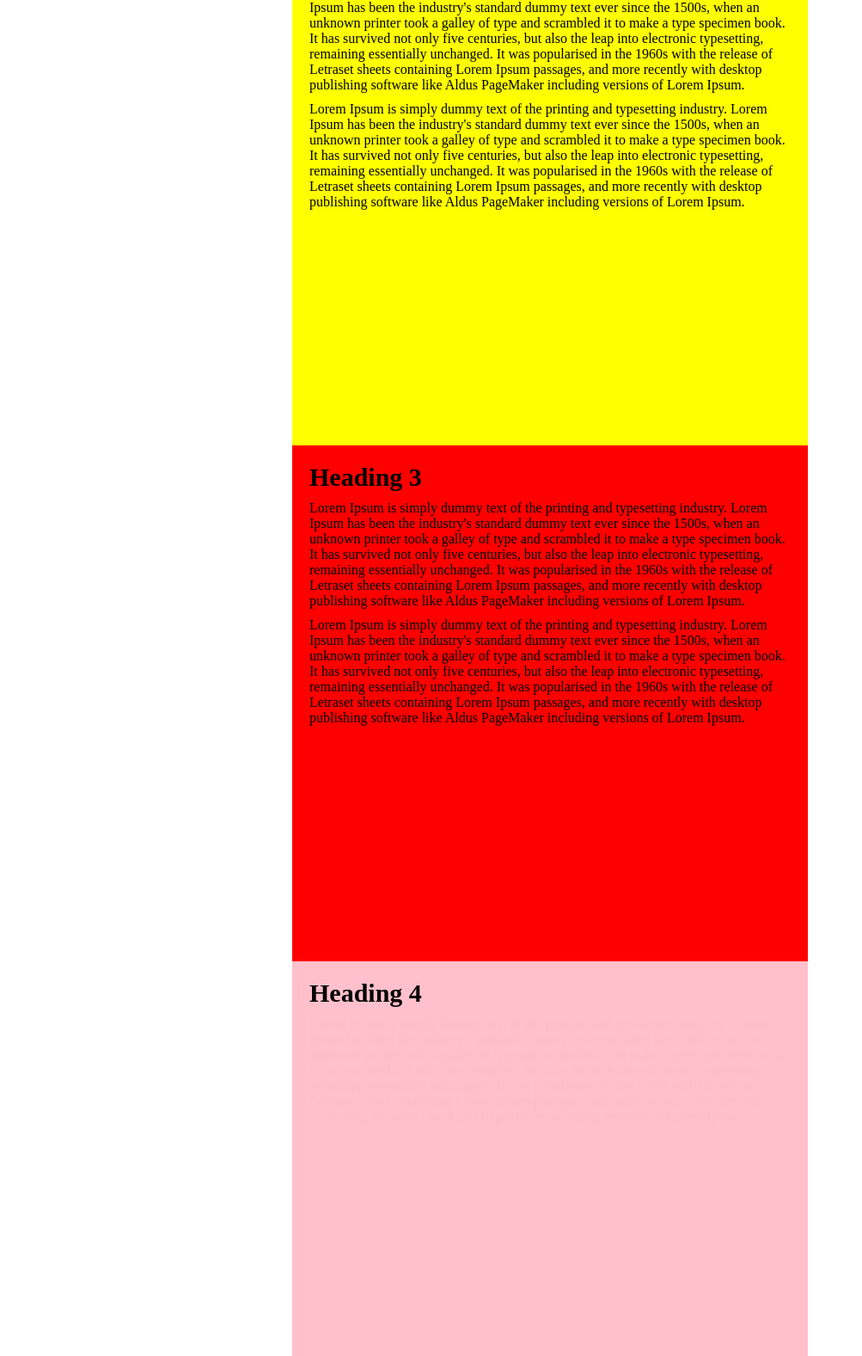
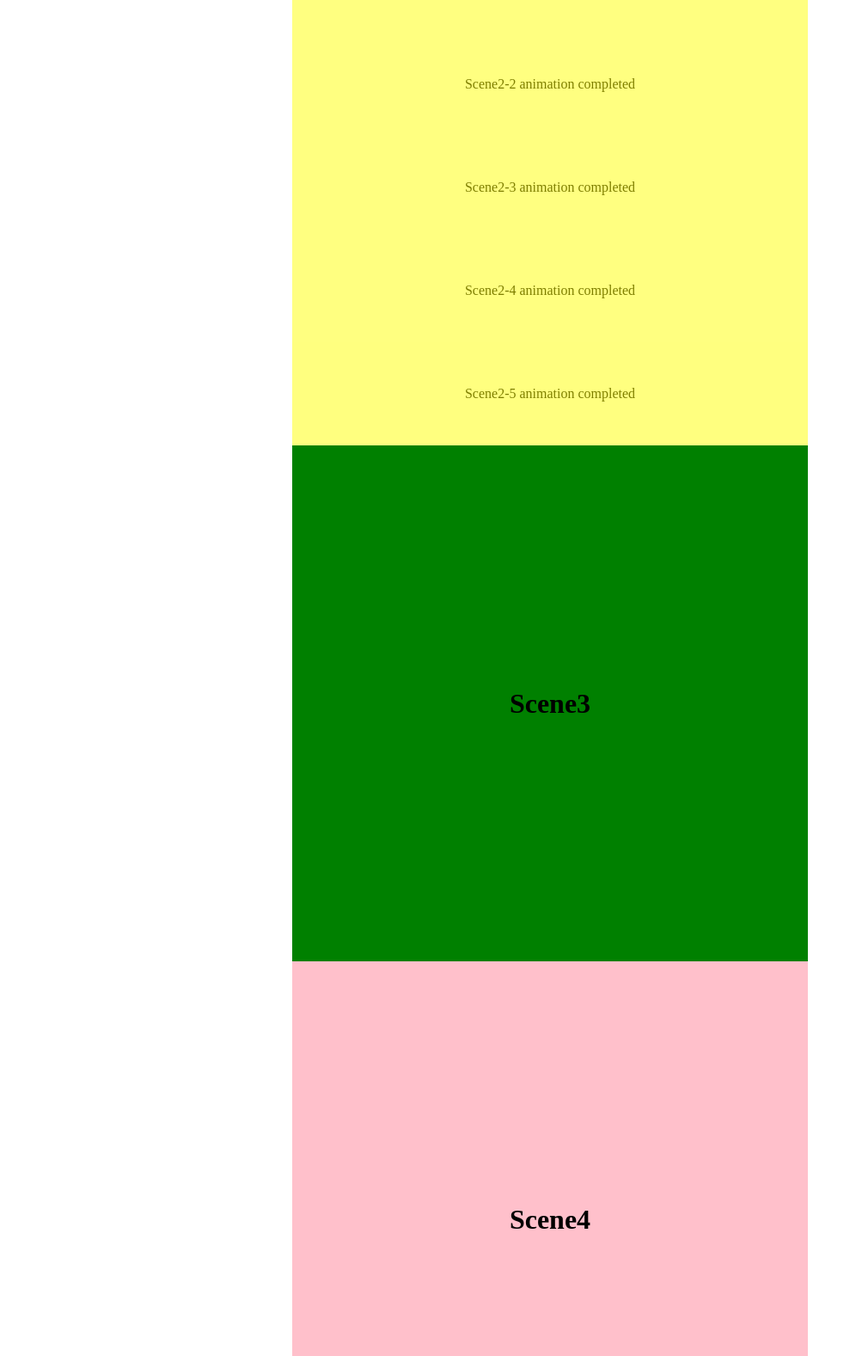
Before and after one commit to FiNGAHOLiC/jquery.scenemanager, a plain HTML site: page index.html in a window 1280 px wide. Shown: the part 762-2339 px from the top of the page at 86% size, without its empty margins (0-1003 px from the left). Drawn offline with nearby package versions, Linux system fonts and the light colour scheme.

Commit message:
change demo

```diff
--- a/index.html
+++ b/index.html
@@ -8,47 +8,76 @@
 		<meta name="description" content="">
 		<title>jquery.scenemanager.js</title>
 		<style>
-			.area-body { width: 600px; margin: 0 auto; }
-			.scene { height: 560px; padding: 20px; }
-			.heading { font-size: 30px; font-weight: bold; display: none; }
-			.paragraph1 { display: none; margin-top: 10px; }
-			.paragraph2 { display: none; margin-top: 10px; }
+			.area-body { width: 600px; margin: 0 auto; text-align: center; }
+			.scene { height: 600px; }
 			#scene1 { background: blue; }
 			#scene2 { background: yellow; }
-			#scene3 { background: red; }
+			#scene3 { background: green; }
 			#scene4 { background: pink; }
 			#scene5 { background: brown; }
+			.title { margin: 0; line-height: 600px; }
+			.anim { display: none; background: white; line-height: 120px; opacity: .5; }
 			.waypoint-line { width: 100%; height: 1px; position: fixed; top: 50%; left: 0; z-index: 1; background: red; }
 			.waypoint-text { position: fixed; top: 50%; left: 0; z-index: 1; color: red; }
+			/* for IE6 */
+			*html .waypoint-line {
+				position: expression('absolute');
+				top: expression((documentElement.scrollTop || document.body.scrollTop) + (document.documentElement.clientHeight * 0.5) + 'px');
+				left: expression((documentElement.scrollLeft || document.body.scrollLeft) + 'px');
+				overflow: hidden;
+				font-size: 0;
+				line-height: 0;
+			}
+			/* for IE6 */
+			*html .waypoint-text {
+				position: expression('absolute');
+				top: expression((documentElement.scrollTop || document.body.scrollTop) + (document.documentElement.clientHeight * 0.5) + 'px');
+				left: expression((documentElement.scrollLeft || document.body.scrollLeft) + 'px');
+			}
 		</style>
 	</head>
 	<body>
 		<div class="area-body">
 			<h1>jquery.scenemanager.js demo</h1>
 			<div id="scene1" class="scene">
-				<div class="heading">Heading 1</div>
-				<div class="paragraph1">Lorem Ipsum is simply dummy text of the printing and typesetting industry. Lorem Ipsum has been the industry's standard dummy text ever since the 1500s, when an unknown printer took a galley of type and scrambled it to make a type specimen book. It has survived not only five centuries, but also the leap into electronic typesetting, remaining essentially unchanged. It was popularised in the 1960s with the release of Letraset sheets containing Lorem Ipsum passages, and more recently with desktop publishing software like Aldus PageMaker including versions of Lorem Ipsum.</div>
-				<div class="paragraph2">Lorem Ipsum is simply dummy text of the printing and typesetting industry. Lorem Ipsum has been the industry's standard dummy text ever since the 1500s, when an unknown printer took a galley of type and scrambled it to make a type specimen book. It has survived not only five centuries, but also the leap into electronic typesetting, remaining essentially unchanged. It was popularised in the 1960s with the release of Letraset sheets containing Lorem Ipsum passages, and more recently with desktop publishing software like Aldus PageMaker including versions of Lorem Ipsum.</div>
+				<h1 class="title">Scene1</h1>
+				<div class="anim anim1">Scene1-1 animation completed</div>
+				<div class="anim anim2">Scene1-2 animation completed</div>
+				<div class="anim anim3">Scene1-3 animation completed</div>
+				<div class="anim anim4">Scene1-4 animation completed</div>
+				<div class="anim anim5">Scene1-5 animation completed</div>
 			</div>
 			<div id="scene2" class="scene">
-				<div class="heading">Heading 2</div>
-				<div class="paragraph1">Lorem Ipsum is simply dummy text of the printing and typesetting industry. Lorem Ipsum has been the industry's standard dummy text ever since the 1500s, when an unknown printer took a galley of type and scrambled it to make a type specimen book. It has survived not only five centuries, but also the leap into electronic typesetting, remaining essentially unchanged. It was popularised in the 1960s with the release of Letraset sheets containing Lorem Ipsum passages, and more recently with desktop publishing software like Aldus PageMaker including versions of Lorem Ipsum.</div>
-				<div class="paragraph2">Lorem Ipsum is simply dummy text of the printing and typesetting industry. Lorem Ipsum has been the industry's standard dummy text ever since the 1500s, when an unknown printer took a galley of type and scrambled it to make a type specimen book. It has survived not only five centuries, but also the leap into electronic typesetting, remaining essentially unchanged. It was popularised in the 1960s with the release of Letraset sheets containing Lorem Ipsum passages, and more recently with desktop publishing software like Aldus PageMaker including versions of Lorem Ipsum.</div>
+				<h1 class="title">Scene2</h1>
+				<div class="anim anim1">Scene2-1 animation completed</div>
+				<div class="anim anim2">Scene2-2 animation completed</div>
+				<div class="anim anim3">Scene2-3 animation completed</div>
+				<div class="anim anim4">Scene2-4 animation completed</div>
+				<div class="anim anim5">Scene2-5 animation completed</div>
 			</div>
 			<div id="scene3" class="scene">
-				<div class="heading">Heading 3</div>
-				<div class="paragraph1">Lorem Ipsum is simply dummy text of the printing and typesetting industry. Lorem Ipsum has been the industry's standard dummy text ever since the 1500s, when an unknown printer took a galley of type and scrambled it to make a type specimen book. It has survived not only five centuries, but also the leap into electronic typesetting, remaining essentially unchanged. It was popularised in the 1960s with the release of Letraset sheets containing Lorem Ipsum passages, and more recently with desktop publishing software like Aldus PageMaker including versions of Lorem Ipsum.</div>
-				<div class="paragraph2">Lorem Ipsum is simply dummy text of the printing and typesetting industry. Lorem Ipsum has been the industry's standard dummy text ever since the 1500s, when an unknown printer took a galley of type and scrambled it to make a type specimen book. It has survived not only five centuries, but also the leap into electronic typesetting, remaining essentially unchanged. It was popularised in the 1960s with the release of Letraset sheets containing Lorem Ipsum passages, and more recently with desktop publishing software like Aldus PageMaker including versions of Lorem Ipsum.</div>
+				<h1 class="title">Scene3</h1>
+				<div class="anim anim1">Scene3-1 animation completed</div>
+				<div class="anim anim2">Scene3-2 animation completed</div>
+				<div class="anim anim3">Scene3-3 animation completed</div>
+				<div class="anim anim4">Scene3-4 animation completed</div>
+				<div class="anim anim5">Scene3-5 animation completed</div>
 			</div>
 			<div id="scene4" class="scene">
-				<div class="heading">Heading 4</div>
-				<div class="paragraph1">Lorem Ipsum is simply dummy text of the printing and typesetting industry. Lorem Ipsum has been the industry's standard dummy text ever since the 1500s, when an unknown printer took a galley of type and scrambled it to make a type specimen book. It has survived not only five centuries, but also the leap into electronic typesetting, remaining essentially unchanged. It was popularised in the 1960s with the release of Letraset sheets containing Lorem Ipsum passages, and more recently with desktop publishing software like Aldus PageMaker including versions of Lorem Ipsum.</div>
-				<div class="paragraph2">Lorem Ipsum is simply dummy text of the printing and typesetting industry. Lorem Ipsum has been the industry's standard dummy text ever since the 1500s, when an unknown printer took a galley of type and scrambled it to make a type specimen book. It has survived not only five centuries, but also the leap into electronic typesetting, remaining essentially unchanged. It was popularised in the 1960s with the release of Letraset sheets containing Lorem Ipsum passages, and more recently with desktop publishing software like Aldus PageMaker including versions of Lorem Ipsum.</div>
+				<h1 class="title">Scene4</h1>
+				<div class="anim anim1">Scene4-1 animation completed</div>
+				<div class="anim anim2">Scene4-2 animation completed</div>
+				<div class="anim anim3">Scene4-3 animation completed</div>
+				<div class="anim anim4">Scene4-4 animation completed</div>
+				<div class="anim anim5">Scene4-5 animation completed</div>
 			</div>
 			<div id="scene5" class="scene">
-				<div class="heading">Heading 5</div>
-				<div class="paragraph1">Lorem Ipsum is simply dummy text of the printing and typesetting industry. Lorem Ipsum has been the industry's standard dummy text ever since the 1500s, when an unknown printer took a galley of type and scrambled it to make a type specimen book. It has survived not only five centuries, but also the leap into electronic typesetting, remaining essentially unchanged. It was popularised in the 1960s with the release of Letraset sheets containing Lorem Ipsum passages, and more recently with desktop publishing software like Aldus PageMaker including versions of Lorem Ipsum.</div>
-				<div class="paragraph2">Lorem Ipsum is simply dummy text of the printing and typesetting industry. Lorem Ipsum has been the industry's standard dummy text ever since the 1500s, when an unknown printer took a galley of type and scrambled it to make a type specimen book. It has survived not only five centuries, but also the leap into electronic typesetting, remaining essentially unchanged. It was popularised in the 1960s with the release of Letraset sheets containing Lorem Ipsum passages, and more recently with desktop publishing software like Aldus PageMaker including versions of Lorem Ipsum.</div>
+				<h1 class="title">Scene5</h1>
+				<div class="anim anim1">Scene5-1 animation completed</div>
+				<div class="anim anim2">Scene5-2 animation completed</div>
+				<div class="anim anim3">Scene5-3 animation completed</div>
+				<div class="anim anim4">Scene5-4 animation completed</div>
+				<div class="anim anim5">Scene5-5 animation completed</div>
 			</div>
 		</div>
 		<div class="waypoint-line"></div>
@@ -66,18 +95,25 @@
 				scenes.add({
 					sceneSelector: '#scene1',
 					sceneObject: {
-						$heading: '.heading',
-						$paragraph1: '.paragraph1',
-						$paragraph2: '.paragraph2'
+						$title: '.title',
+						$anim1: '.anim1',
+						$anim2: '.anim2',
+						$anim3: '.anim3',
+						$anim4: '.anim4',
+						$anim5: '.anim5'
 					},
 					sceneFn: function($scene, elems, $queue){
-						elems.$heading.fadeIn(500, function(){
-							elems.$paragraph1.fadeIn(500, function(){
-								elems.$paragraph2.fadeIn(500, function(){
-									$queue.dequeue();
-								});
+						var anim0 = function(){ elems.$title.fadeOut(500, anim1); };
+						var anim1 = function(){ elems.$anim1.fadeIn(500, anim2); };
+						var anim2 = function(){ elems.$anim2.fadeIn(500, anim3); };
+						var anim3 = function(){ elems.$anim3.fadeIn(500, anim4); };
+						var anim4 = function(){ elems.$anim4.fadeIn(500, anim5); };
+						var anim5 = function(){
+							elems.$anim5.fadeIn(500, function(){
+								$queue.dequeue();
 							});
-						});
+						};
+						anim0();
 					}
 				});
 
@@ -85,18 +121,25 @@
 				scenes.add({
 					sceneSelector: '#scene2',
 					sceneObject: {
-						$heading: '.heading',
-						$paragraph1: '.paragraph1',
-						$paragraph2: '.paragraph2'
+						$title: '.title',
+						$anim1: '.anim1',
+						$anim2: '.anim2',
+						$anim3: '.anim3',
+						$anim4: '.anim4',
+						$anim5: '.anim5'
 					},
 					sceneFn: function($scene, elems, $queue){
-						elems.$heading.fadeIn(500, function(){
-							elems.$paragraph1.fadeIn(500, function(){
-								elems.$paragraph2.fadeIn(500, function(){
-									$queue.dequeue();
-								});
+						var anim0 = function(){ elems.$title.fadeOut(500, anim1); };
+						var anim1 = function(){ elems.$anim1.fadeIn(500, anim2); };
+						var anim2 = function(){ elems.$anim2.fadeIn(500, anim3); };
+						var anim3 = function(){ elems.$anim3.fadeIn(500, anim4); };
+						var anim4 = function(){ elems.$anim4.fadeIn(500, anim5); };
+						var anim5 = function(){
+							elems.$anim5.fadeIn(500, function(){
+								$queue.dequeue();
 							});
-						});
+						};
+						anim0();
 					}
 				});
 
@@ -104,18 +147,25 @@
 				scenes.add({
 					sceneSelector: '#scene3',
 					sceneObject: {
-						$heading: '.heading',
-						$paragraph1: '.paragraph1',
-						$paragraph2: '.paragraph2'
+						$title: '.title',
+						$anim1: '.anim1',
+						$anim2: '.anim2',
+						$anim3: '.anim3',
+						$anim4: '.anim4',
+						$anim5: '.anim5'
 					},
 					sceneFn: function($scene, elems, $queue){
-						elems.$heading.fadeIn(500, function(){
-							elems.$paragraph1.fadeIn(500, function(){
-								elems.$paragraph2.fadeIn(500, function(){
-									$queue.dequeue();
-								});
+						var anim0 = function(){ elems.$title.fadeOut(500, anim1); };
+						var anim1 = function(){ elems.$anim1.fadeIn(500, anim2); };
+						var anim2 = function(){ elems.$anim2.fadeIn(500, anim3); };
+						var anim3 = function(){ elems.$anim3.fadeIn(500, anim4); };
+						var anim4 = function(){ elems.$anim4.fadeIn(500, anim5); };
+						var anim5 = function(){
+							elems.$anim5.fadeIn(500, function(){
+								$queue.dequeue();
 							});
-						});
+						};
+						anim0();
 					}
 				});
 
@@ -123,18 +173,25 @@
 				scenes.add({
 					sceneSelector: '#scene4',
 					sceneObject: {
-						$heading: '.heading',
-						$paragraph1: '.paragraph1',
-						$paragraph2: '.paragraph2'
+						$title: '.title',
+						$anim1: '.anim1',
+						$anim2: '.anim2',
+						$anim3: '.anim3',
+						$anim4: '.anim4',
+						$anim5: '.anim5'
 					},
 					sceneFn: function($scene, elems, $queue){
-						elems.$heading.fadeIn(500, function(){
-							elems.$paragraph1.fadeIn(500, function(){
-								elems.$paragraph2.fadeIn(500, function(){
-									$queue.dequeue();
-								});
+						var anim0 = function(){ elems.$title.fadeOut(500, anim1); };
+						var anim1 = function(){ elems.$anim1.fadeIn(500, anim2); };
+						var anim2 = function(){ elems.$anim2.fadeIn(500, anim3); };
+						var anim3 = function(){ elems.$anim3.fadeIn(500, anim4); };
+						var anim4 = function(){ elems.$anim4.fadeIn(500, anim5); };
+						var anim5 = function(){
+							elems.$anim5.fadeIn(500, function(){
+								$queue.dequeue();
 							});
-						});
+						};
+						anim0();
 					}
 				});
 
@@ -142,18 +199,25 @@
 				scenes.add({
 					sceneSelector: '#scene5',
 					sceneObject: {
-						$heading: '.heading',
-						$paragraph1: '.paragraph1',
-						$paragraph2: '.paragraph2'
+						$title: '.title',
+						$anim1: '.anim1',
+						$anim2: '.anim2',
+						$anim3: '.anim3',
+						$anim4: '.anim4',
+						$anim5: '.anim5'
 					},
 					sceneFn: function($scene, elems, $queue){
-						elems.$heading.fadeIn(500, function(){
-							elems.$paragraph1.fadeIn(500, function(){
-								elems.$paragraph2.fadeIn(500, function(){
-									$queue.dequeue();
-								});
+						var anim0 = function(){ elems.$title.fadeOut(500, anim1); };
+						var anim1 = function(){ elems.$anim1.fadeIn(500, anim2); };
+						var anim2 = function(){ elems.$anim2.fadeIn(500, anim3); };
+						var anim3 = function(){ elems.$anim3.fadeIn(500, anim4); };
+						var anim4 = function(){ elems.$anim4.fadeIn(500, anim5); };
+						var anim5 = function(){
+							elems.$anim5.fadeIn(500, function(){
+								$queue.dequeue();
 							});
-						});
+						};
+						anim0();
 					}
 				});
 
--- a/scenemanager.jquery.json
+++ b/scenemanager.jquery.json
@@ -2,7 +2,7 @@
 	"name": "scenemanager",
 	"title": "jquery scenemanager",
 	"description": "this is a simple scene manager plugin.",
-	"version": "1.0.4",
+	"version": "1.0.5",
 	"keywords": [
 		"scene",
 		"manage",
```
Also changed, not shown: js/jquery.scenemanager.js, 1 other file.
